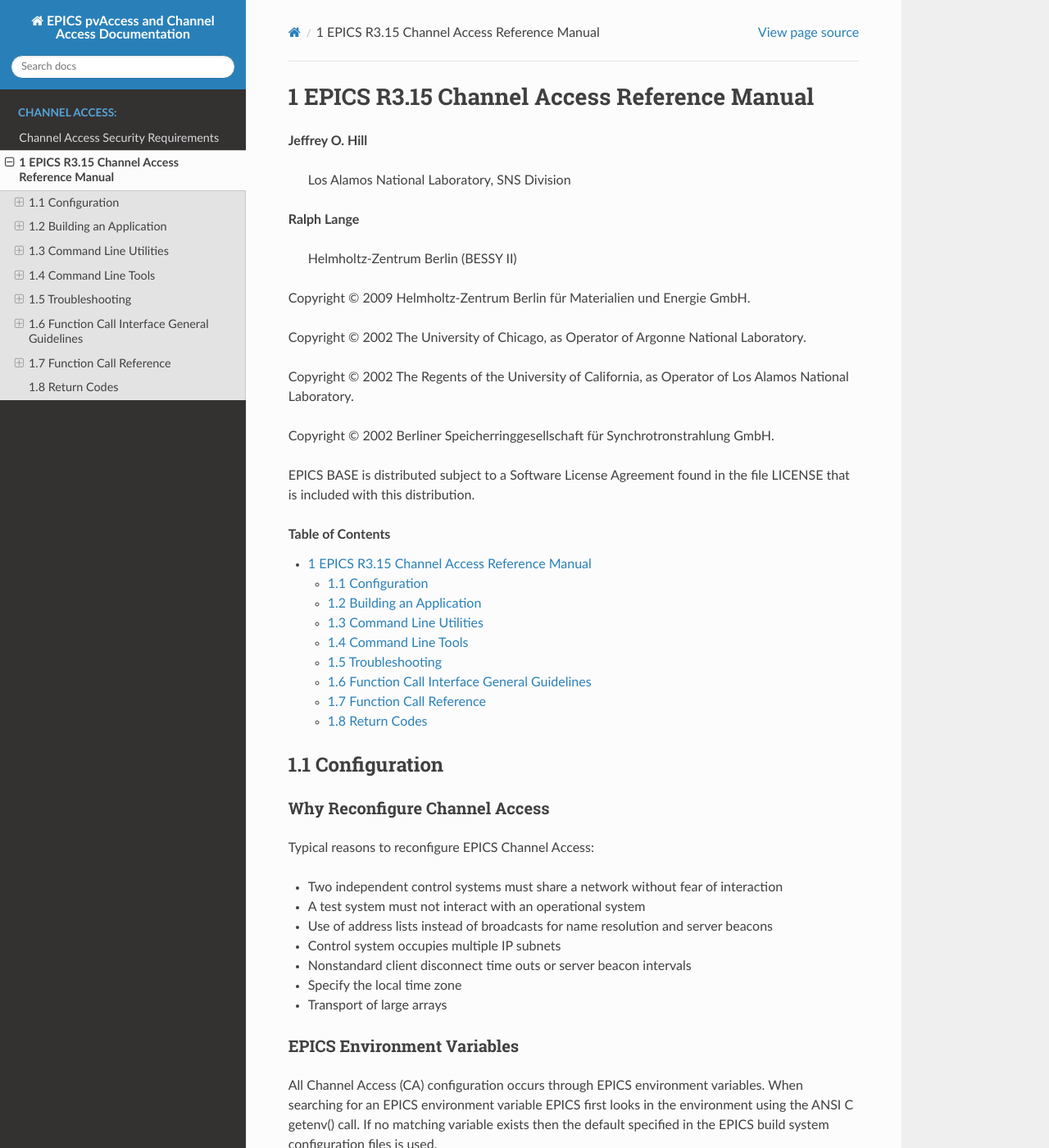
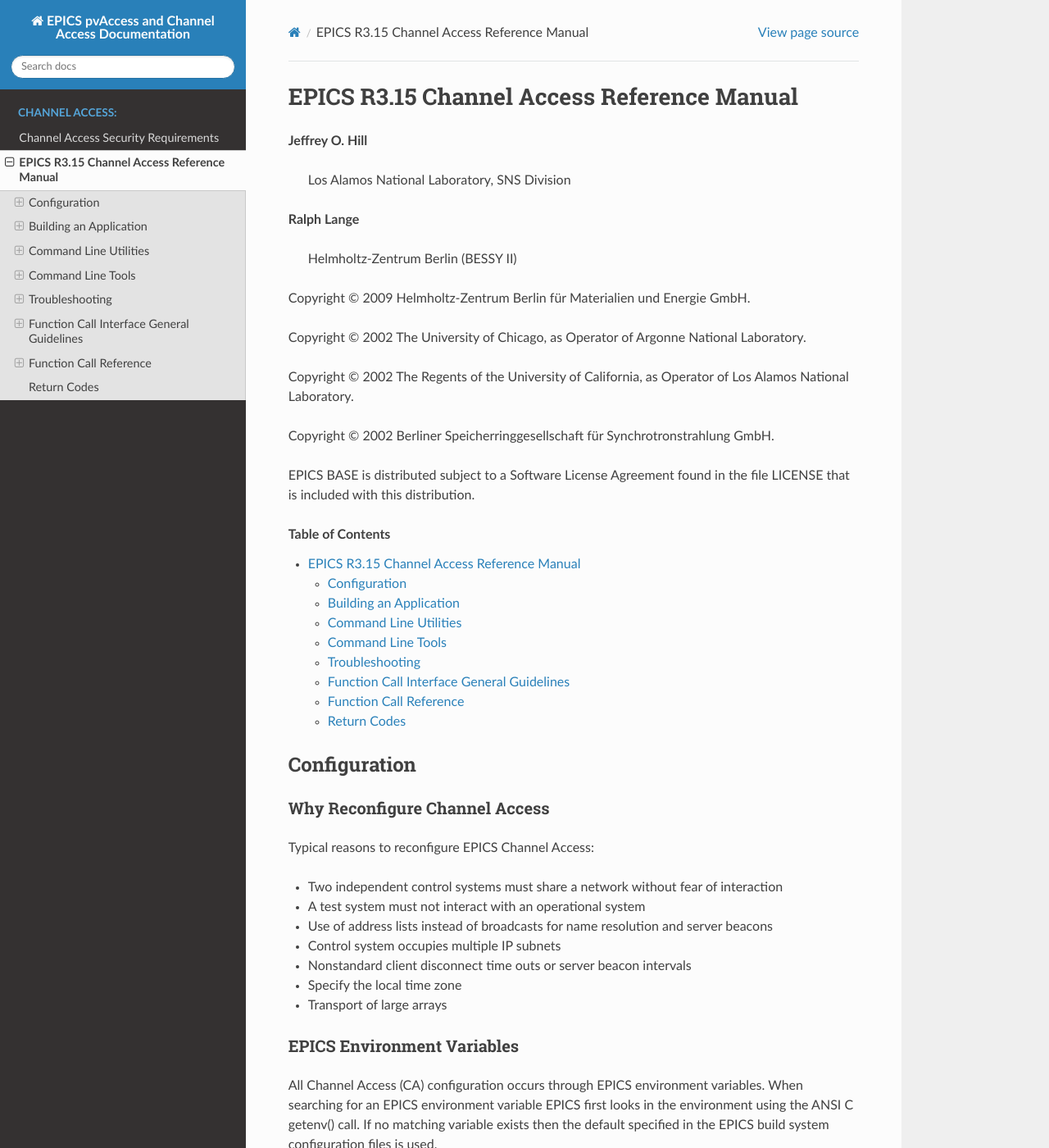
Before and after one commit to ttkorhonen/myDocument, a Sphinx documentation site: the page built from docs/channelaccess/carefmanual.rst, in a window 1280 px wide and 1400 px high. Shown: the whole window at 82% size. Built offline with Sphinx 7.4.7 and the Read the Docs theme 2.0.0, drawn with Linux system fonts in a browser that asks for light colours; some of the changed text lies outside the part shown.

Commit message:
remove section numbering
Remove section numbering from html. It always started from the document title which is confusing and ugly.

```diff
--- a/docs/channelaccess/carefmanual.rst
+++ b/docs/channelaccess/carefmanual.rst
@@ -22,9 +22,6 @@
 
 EPICS BASE is distributed subject to a Software License Agreement found
 in the file LICENSE that is included with this distribution.
-
-.. sectnum::
- :depth: 2
 
 .. contents:: Table of Contents
  :depth: 2
```
